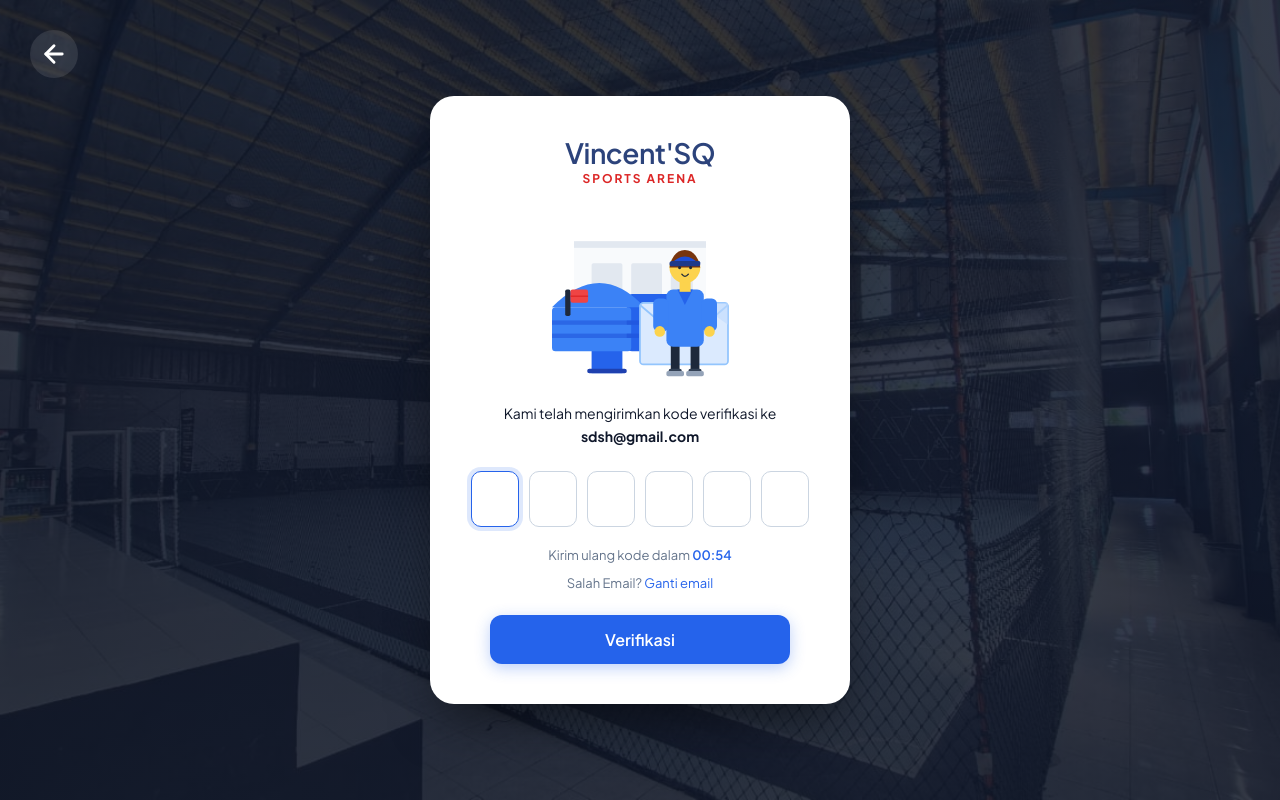
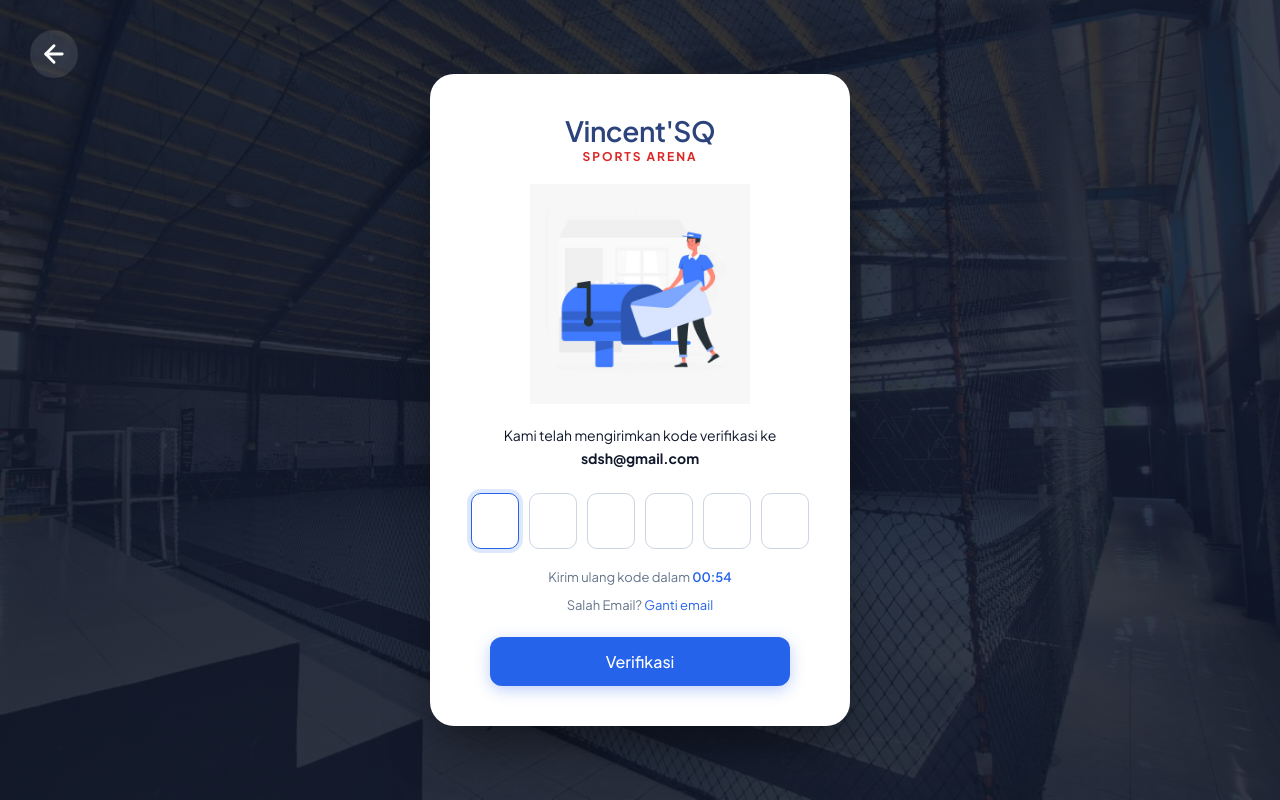
Before and after one commit to abdul-sgf3/Sistem-booking-Lapangan-Futsal-Berbasis-web_frontend-backend, a PHP site: page /Frontend/autentikasi/verifikasi_email.php in a window 1280 px wide. Run offline with PHP 8.4, Linux system fonts and the light colour scheme.

Commit message:
update FE

```diff
--- a/Frontend/autentikasi/verifikasi_email.php
+++ b/Frontend/autentikasi/verifikasi_email.php
@@ -3,6 +3,10 @@
 session_start();
 
 $email = $_SESSION['register_email'] ?? 'sdsh@gmail.com';
+
+// Path gambar
+$ilustrasi_path = '../assets/images/ilustrasi-kurir.jpg';
+$hero_path = '../assets/uploads/lapangan/hero.jpeg';
 ?>
 
 <!DOCTYPE html>
@@ -32,7 +36,7 @@
             justify-content: center;
             background:
                 linear-gradient(rgba(15, 23, 42, 0.85), rgba(15, 23, 42, 0.85)),
-                url('../assets/uploads/lapangan/hero.jpeg') center/cover no-repeat;
+                url('<?= htmlspecialchars($hero_path) ?>') center/cover no-repeat;
             position: relative;
             padding: 20px;
         }
@@ -76,8 +80,6 @@
 
         /* Logo */
         .vsq-logo { margin-bottom: 15px; }
-
-        /* Font "Vincent'SQ" tidak Bold (600) */
         .vsq-logo h1 {
             font-size: 28px;
             font-weight: 600;
@@ -101,10 +103,10 @@
             display: flex;
             justify-content: center;
             align-items: center;
+            min-height: 150px;
         }
 
-        /* SVG Ilustrasi */
-        .vsq-illustration svg {
+        .vsq-illustration img {
             width: 220px;
             height: auto;
             display: block;
@@ -153,8 +155,7 @@
             margin-bottom: 12px;
             font-weight: 400;
         }
-
-        /* Teks "Kirim ulang kode" berwarna BIRU */
+        /* PERBAIKAN: Angka 01:00 berwarna BIRU */
         .vsq-timer span {
             color: var(--vsq-btn-blue);
             font-weight: 600;
@@ -167,6 +168,7 @@
             margin-bottom: 24px;
             font-weight: 400;
         }
+        /* PERBAIKAN: "Ganti email" berwarna BIRU, tidak bold */
         .vsq-change-email a {
             color: var(--vsq-btn-blue);
             text-decoration: none;
@@ -176,6 +178,7 @@
         .vsq-change-email a:hover { color: #1D4ED8; text-decoration: underline; }
 
         /* Tombol Verifikasi */
+        /* PERBAIKAN: Font lebih tipis (500), tidak bold */
         .vsq-btn-submit {
             display: block;
             width: 100%;
@@ -183,7 +186,7 @@
             margin: 0 auto;
             padding: 14px 20px;
             font-size: 16px;
-            font-weight: 600;
+            font-weight: 500; /* <-- Diubah dari 600 ke 500 agar tidak bold */
             font-family: 'Plus Jakarta Sans', sans-serif;
             color: #FFFFFF;
             background-color: var(--vsq-btn-blue);
@@ -207,7 +210,7 @@
             .vsq-otp-input { width: 42px; height: 50px; font-size: 20px; }
             .vsq-back-btn { top: 20px; left: 20px; width: 40px; height: 40px; }
             .vsq-back-btn svg { width: 24px; height: 24px; }
-            .vsq-illustration svg { width: 180px; }
+            .vsq-illustration img { width: 180px; }
         }
     </style>
 </head>
@@ -230,91 +233,9 @@
             <p>Sports Arena</p>
         </div>
 
-        <!-- Ilustrasi SVG Detail (Meniru Gambar Target) -->
+        <!-- Ilustrasi: Gambar Asli -->
         <div class="vsq-illustration">
-            <svg viewBox="0 0 500 400" fill="none" xmlns="http://www.w3.org/2000/svg">
-                <!-- === BACKGROUND GEDUNG === -->
-                <rect x="100" y="80" width="300" height="240" rx="8" fill="#F8FAFC"/>
-                <rect x="100" y="80" width="300" height="15" fill="#E2E8F0"/>
-                <!-- Jendela Gedung -->
-                <rect x="140" y="130" width="70" height="80" rx="4" fill="#E2E8F0"/>
-                <rect x="230" y="130" width="70" height="80" rx="4" fill="#E2E8F0"/>
-                <rect x="320" y="130" width="50" height="80" rx="4" fill="#E2E8F0"/>
-                <!-- Pintu Gedung -->
-                <rect x="200" y="240" width="100" height="80" rx="4" fill="#E2E8F0"/>
-
-                <!-- === KOTAK POS BIRU === -->
-                <!-- Tiang Penyangga Kotak Pos -->
-                <rect x="140" y="320" width="70" height="60" fill="#2563EB"/>
-                <rect x="130" y="370" width="90" height="10" rx="5" fill="#1E40AF"/>
-
-                <!-- Badan Kotak Pos (Kanan) -->
-                <rect x="220" y="200" width="140" height="130" rx="12" fill="#2563EB"/>
-                <!-- Atap Lengkung Kotak Pos -->
-                <path d="M50 230 Q160 120 260 230" fill="#3B82F6"/>
-                <!-- Badan Kotak Pos (Kiri) -->
-                <rect x="50" y="230" width="180" height="100" rx="8" fill="#3B82F6"/>
-
-                <!-- Garis Horizontal pada Kotak Pos -->
-                <rect x="50" y="260" width="180" height="10" fill="#1D4ED8" opacity="0.5"/>
-                <rect x="50" y="290" width="180" height="10" fill="#1D4ED8" opacity="0.5"/>
-                <rect x="220" y="260" width="140" height="10" fill="#1D4ED8" opacity="0.5"/>
-                <rect x="220" y="290" width="140" height="10" fill="#1D4ED8" opacity="0.5"/>
-
-                <!-- Bendera Kotak Pos -->
-                <rect x="80" y="190" width="12" height="60" rx="4" fill="#1E293B"/>
-                <rect x="92" y="190" width="40" height="30" rx="5" fill="#EF4444"/>
-                <path d="M92 205 L132 205" stroke="#DC2626" stroke-width="3"/>
-
-                <!-- === AMPLOP BESAR === -->
-                <rect x="250" y="220" width="200" height="140" rx="8" fill="#DBEAFE" stroke="#93C5FD" stroke-width="4"/>
-                <!-- Lipatan Amplop Segitiga -->
-                <path d="M250 225 L350 310 L450 225" stroke="#93C5FD" stroke-width="4" fill="none" stroke-linejoin="round"/>
-                <!-- Segitiga Lipatan Kanan -->
-                <path d="M380 220 L450 270 L450 220" fill="#BFDBFE" opacity="0.6"/>
-
-                <!-- === KURIR PRIA === -->
-                <!-- Kaki Kiri -->
-                <rect x="320" y="310" width="20" height="70" rx="8" fill="#1E293B"/>
-                <rect x="315" y="370" width="30" height="15" rx="5" fill="#334155"/>
-                <!-- Kaki Kanan -->
-                <rect x="365" y="310" width="20" height="70" rx="8" fill="#1E293B"/>
-                <rect x="360" y="370" width="30" height="15" rx="5" fill="#334155"/>
-                <!-- Sepatu -->
-                <rect x="310" y="375" width="40" height="12" rx="4" fill="#94A3B8"/>
-                <rect x="355" y="375" width="40" height="12" rx="4" fill="#94A3B8"/>
-
-                <!-- Badan (Seragam Biru) -->
-                <rect x="310" y="190" width="85" height="130" rx="15" fill="#3B82F6"/>
-                <!-- Kerah Baju -->
-                <path d="M335 190 L352 225 L370 190" fill="#2563EB"/>
-                <!-- Lengan Kiri (Memegang Amplop) -->
-                <rect x="280" y="210" width="35" height="75" rx="12" fill="#3B82F6"/>
-                <!-- Tangan Kiri -->
-                <circle cx="295" cy="285" r="12" fill="#FCD34D"/>
-                <!-- Lengan Kanan -->
-                <rect x="390" y="210" width="35" height="75" rx="12" fill="#3B82F6"/>
-                <!-- Tangan Kanan -->
-                <circle cx="408" cy="285" r="12" fill="#FCD34D"/>
-
-                <!-- Leher -->
-                <rect x="340" y="170" width="25" height="25" fill="#FCD34D"/>
-
-                <!-- Kepala -->
-                <circle cx="352" cy="140" r="35" fill="#FCD34D"/>
-                <!-- Rambut -->
-                <path d="M317 140 Q325 100 352 100 Q379 100 387 140" fill="#78350F"/>
-                <!-- Topi Kurir -->
-                <path d="M317 135 Q352 95 387 135" fill="#1D4ED8"/>
-                <rect x="317" y="125" width="70" height="12" rx="6" fill="#1E3A8A"/>
-                <!-- Visor Topi -->
-                <rect x="352" y="125" width="35" height="8" rx="4" fill="#1E3A8A"/>
-
-                <!-- Wajah -->
-                <circle cx="340" cy="140" r="3.5" fill="#1E293B"/>
-                <circle cx="365" cy="140" r="3.5" fill="#1E293B"/>
-                <path d="M345 155 Q352 165 360 155" stroke="#1E293B" stroke-width="3" fill="none" stroke-linecap="round"/>
-            </svg>
+            <img src="<?= htmlspecialchars($ilustrasi_path) ?>" alt="">
         </div>
 
         <!-- Teks Instruksi -->
@@ -393,7 +314,7 @@
             if (timeLeft <= 0) {
                 clearInterval(timer);
                 countdownElement.textContent = "00:00";
-                countdownElement.parentElement.innerHTML = 'Kode telah kadaluarsa. <a href="#" style="color: #2563EB; font-weight: 600;">Kirim ulang</a>';
+                countdownElement.parentElement.innerHTML = 'Kode telah kadaluarsa. <a href="#" style="color: #2563EB; font-weight: 400;">Kirim ulang</a>';
                 return;
             }
 
```
Also changed, not shown: Frontend/pages/index.php (+41 -2 lines), Frontend/assets/images/ilustrasi-kurir.jpg (added).
